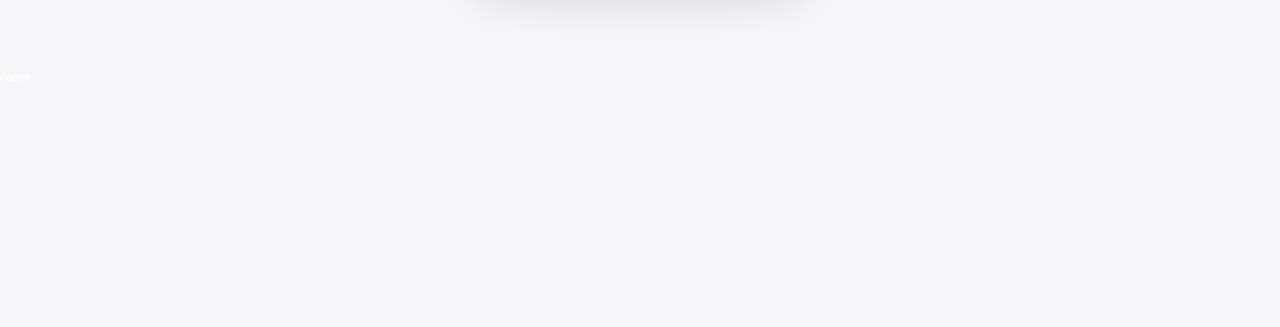
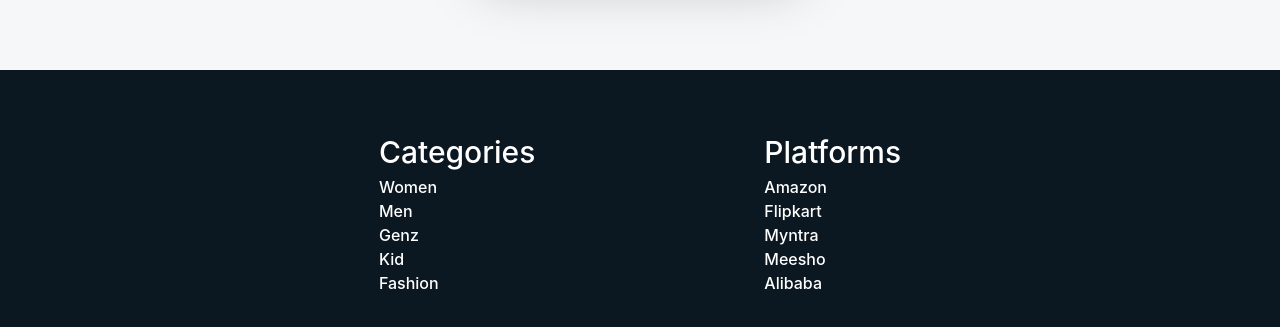
Before and after one commit to devxtushar/your-style-web, a React (Vite) app: page / in a window 1280 px wide. Shown: the part 3523-3850 px from the top of the page. Before the commit the page ends 3608 px from the top, so only its background shows below. Built offline with nearby package versions, Linux system fonts and the light colour scheme.

Commit message:
#footer design

```diff
--- a/src/components/Footer.tsx
+++ b/src/components/Footer.tsx
@@ -1,5 +1,28 @@
+import { footerJson } from "../utils/JSON";
+
 function Footer() {
-  return <div>Footer</div>;
+  return (
+    <footer className="global_container top_container">
+      <div className="flex flex-row justify-evenly">
+        {footerJson.map((items, i) => {
+          const { heading, options } = items;
+          return (
+            <div key={i}>
+              <h1>{heading}</h1>
+              {options.map((items, i) => {
+                const { name } = items;
+                return (
+                  <div key={i}>
+                    <h3>{name}</h3>
+                  </div>
+                );
+              })}
+            </div>
+          );
+        })}
+      </div>
+    </footer>
+  );
 }
 
 export default Footer;
--- a/src/css/Navfooter.css
+++ b/src/css/Navfooter.css
@@ -14,6 +14,9 @@
   width: 100%;
   max-width: 500px;
 }
+footer {
+  background-color: #0c1821;
+}
 @media screen and (max-width: 475px) {
   .brand_logo {
     display: none;
--- /dev/null
+++ b/src/utils/JSON.tsx
@@ -0,0 +1,52 @@
+export const footerJson = [
+  {
+    heading: "Categories",
+    options: [
+      {
+        name: "Women",
+        url: "",
+      },
+      {
+        name: "Men",
+        url: "",
+      },
+      {
+        name: "Genz",
+        url: "",
+      },
+      {
+        name: "Kid",
+        url: "",
+      },
+      {
+        name: "Fashion",
+        url: "",
+      },
+    ],
+  },
+  {
+    heading: "Platforms",
+    options: [
+      {
+        name: "Amazon",
+        url: "",
+      },
+      {
+        name: "Flipkart",
+        url: "",
+      },
+      {
+        name: "Myntra",
+        url: "",
+      },
+      {
+        name: "Meesho",
+        url: "",
+      },
+      {
+        name: "Alibaba",
+        url: "",
+      },
+    ],
+  },
+];
```
